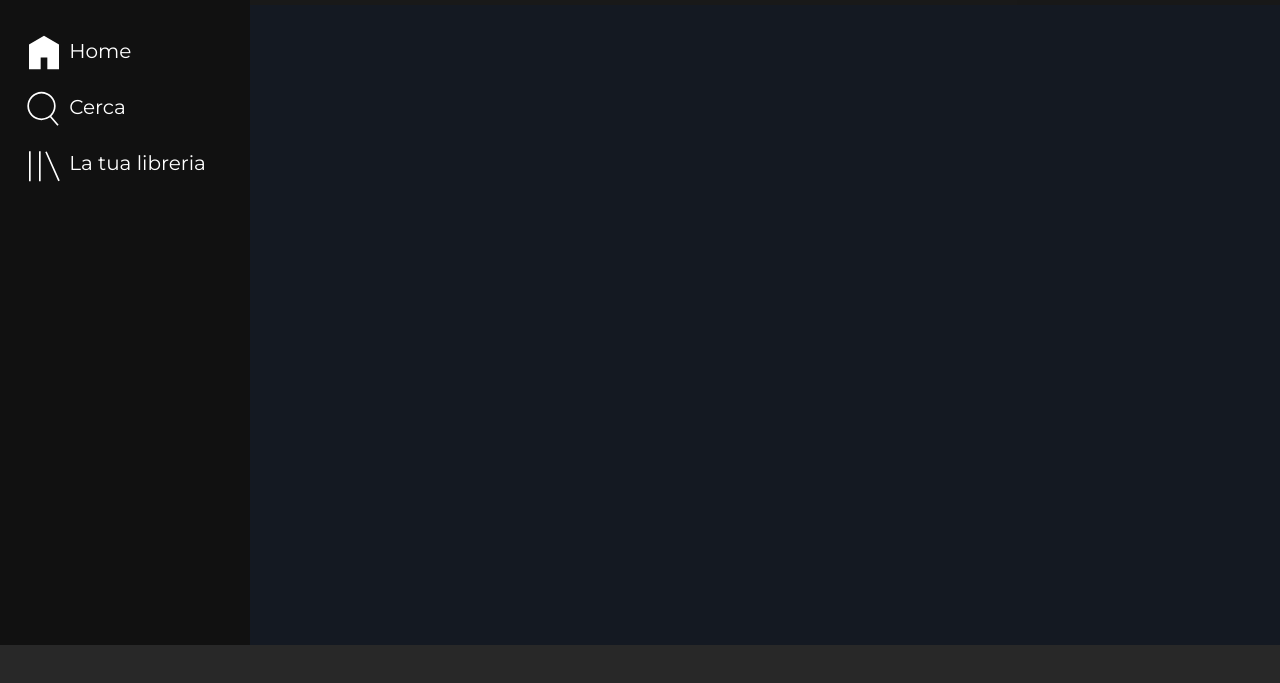
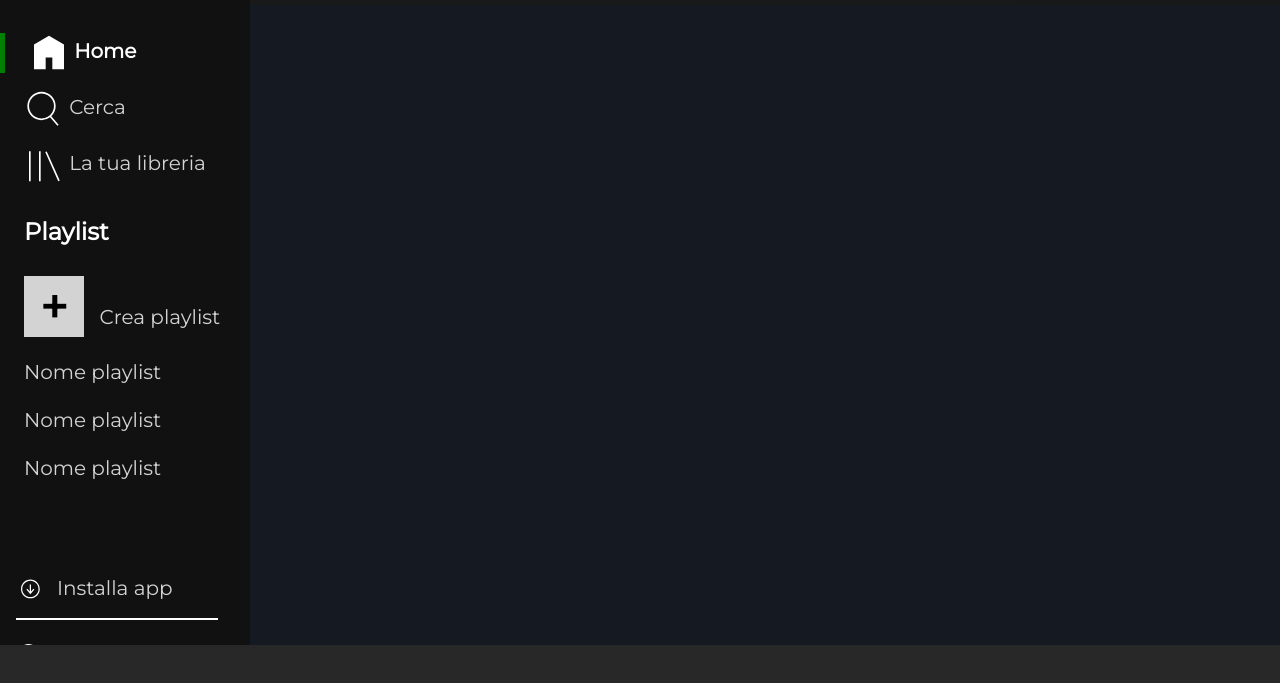
Before and after one commit to AndreaCreazzi/html-css-spotifyweb, a plain HTML site: page index.html in a window 1280 px wide. Shown: the part 75-758 px from the top of the page. Drawn offline with Linux system fonts and the light colour scheme.

Commit message:
complete sidebar phone-desktop

```diff
--- a/css/responsive.css
+++ b/css/responsive.css
@@ -7,6 +7,10 @@
 @media screen and (min-width: 567px) {
     .container{
         max-width: 400px;
+    }
+
+    .logo-playlist-desktop{
+        display: none;
     }
 }
 
@@ -32,7 +36,7 @@
     }
 
     .logo-playlist-desktop{
-
+        display: block;
     }
 }
 
--- a/css/style.css
+++ b/css/style.css
@@ -35,7 +35,7 @@ main{
 }
 
 #sidebar{
-    height: 90vh;
+    height: calc(100vh - 10vh);
     width: 60px;
     position: absolute;
     z-index: 1;
@@ -73,7 +73,7 @@ main{
 }
 
 .account-phone{
-    margin-top: 470px;
+    margin-top: 425px;
 }
 
 .account-phone .download{
@@ -112,7 +112,72 @@ main{
 .logo-playlist-desktop a{
     text-decoration: none;
     font-size: 20px;
-    color: white;
+    color: lightgray;
     vertical-align: middle;
     margin-bottom: 1rem;
 }
+
+.logo-playlist-desktop .select{
+    color: white;
+    font-weight: 900;
+    border-left: 5px solid green;
+}
+
+.logo-playlist-desktop h2{
+    color: white;
+    margin-left: 1.5rem;
+    margin-top: 2rem;
+    margin-bottom: 2rem;
+}
+
+.btn-desktop span{
+    margin-left: 1.5rem;
+    font-size: 3rem;
+    background-color: lightgray;
+    padding: 0.1rem 1rem;
+    color: black;
+    margin-right: 1rem;
+    font-weight: 900;
+}
+
+.btn-desktop p{
+    margin-left: 1.5rem;
+    margin-top: 1.5rem;
+}
+
+.btn-desktop:last-child{
+    margin-bottom: 6rem;
+}
+
+.download-desktop img{
+    width: 10%;
+    margin-left: 1rem;
+    vertical-align: middle;
+    margin-right: 1rem;
+}
+
+.account-desktop a{
+    text-decoration: none;
+    color: lightgray;
+    font-size: 20px;
+    vertical-align: middle;
+}
+
+.separator{
+    height: 1px;
+    border: 1px solid white;
+    margin-top: 1rem;
+    margin-left: 1rem;
+    margin-right: 2rem;
+    margin-bottom: 1.5rem;
+}
+
+.profile img{
+    background-color: grey;
+    border-radius: 50px;
+}
+
+.profile{
+    color: white;
+    font-weight: 900;
+}
--- a/index.html
+++ b/index.html
@@ -38,18 +38,30 @@
 
         <section class="logo-playlist-desktop">
             <img class="logo" src="img/logo.svg" alt="logo big">
-            <a class="btn-desktop" href="@"><img src="img/home.svg" alt="">
+            <a class="btn-desktop select" href="#"><img src="img/home.svg" alt="">
             Home</a>
-            <a class="btn-desktop" href="@"><img src="img/search.svg" alt="">
+            <a class="btn-desktop" href="#"><img src="img/search.svg" alt="">
             Cerca</a>
-            <a class="btn-desktop" href="@"><img src="img/libreria.svg" alt="">
+            <a class="btn-desktop" href="#"><img src="img/libreria.svg" alt="">
             La tua libreria</a>
+            <h2>Playlist</h2>
+            <a class="btn-desktop" href="#"><span>+</span>Crea playlist</a>
+            <a class="btn-desktop" href="#"><p>Nome playlist</p></a>
+            <a class="btn-desktop" href="#"><p>Nome playlist</p></a>
+            <a class="btn-desktop" href="#"><p>Nome playlist</p></a>
+        </section>
+
+        <section class="account-desktop">
+            <a class="download-desktop" href="#"><img src="img/download.svg" alt="">Installa app</a>
+            <div class="separator"></div>
+            <a class="download-desktop profile" href="#"><img src="img/profile.svg" alt="">John Doa</a>
         </section>
     </div>
 
     <!-- main page -->
     <main>
         <section>
+
         </section>
     </main>
 
```
